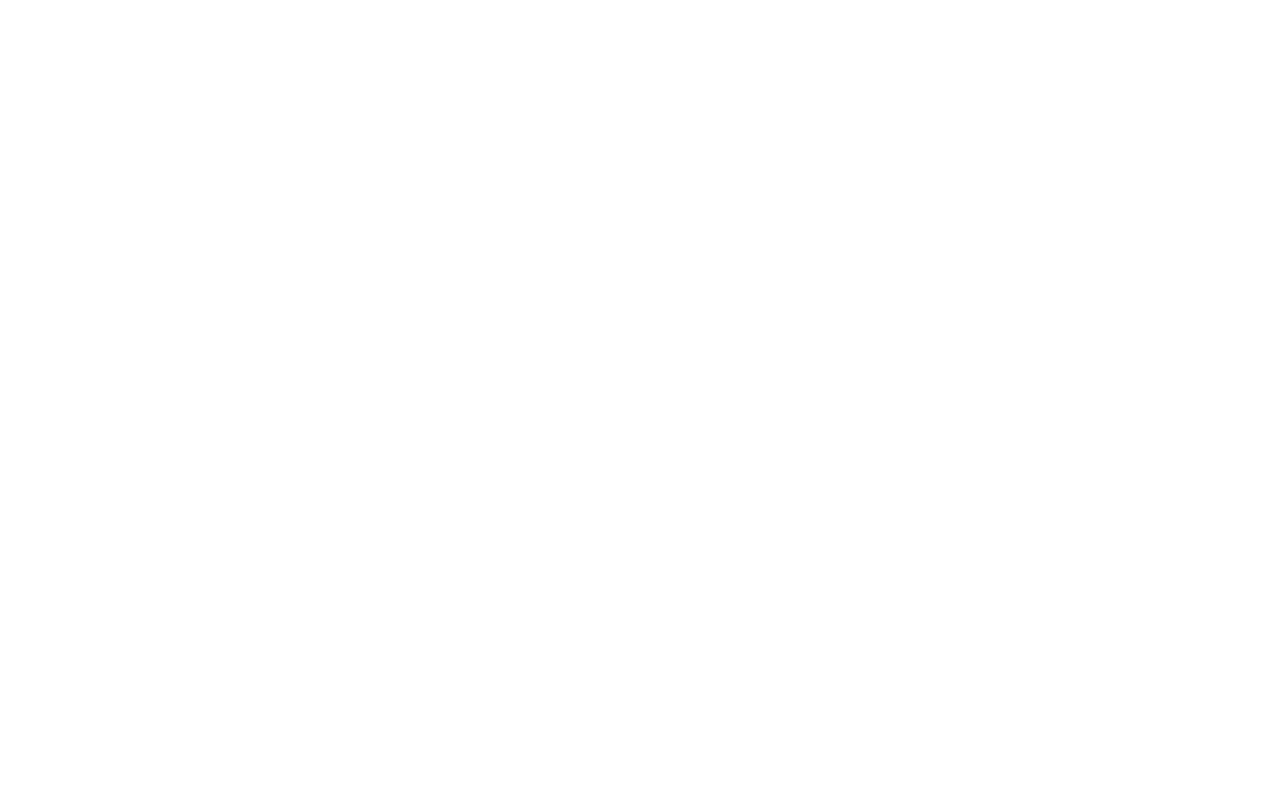
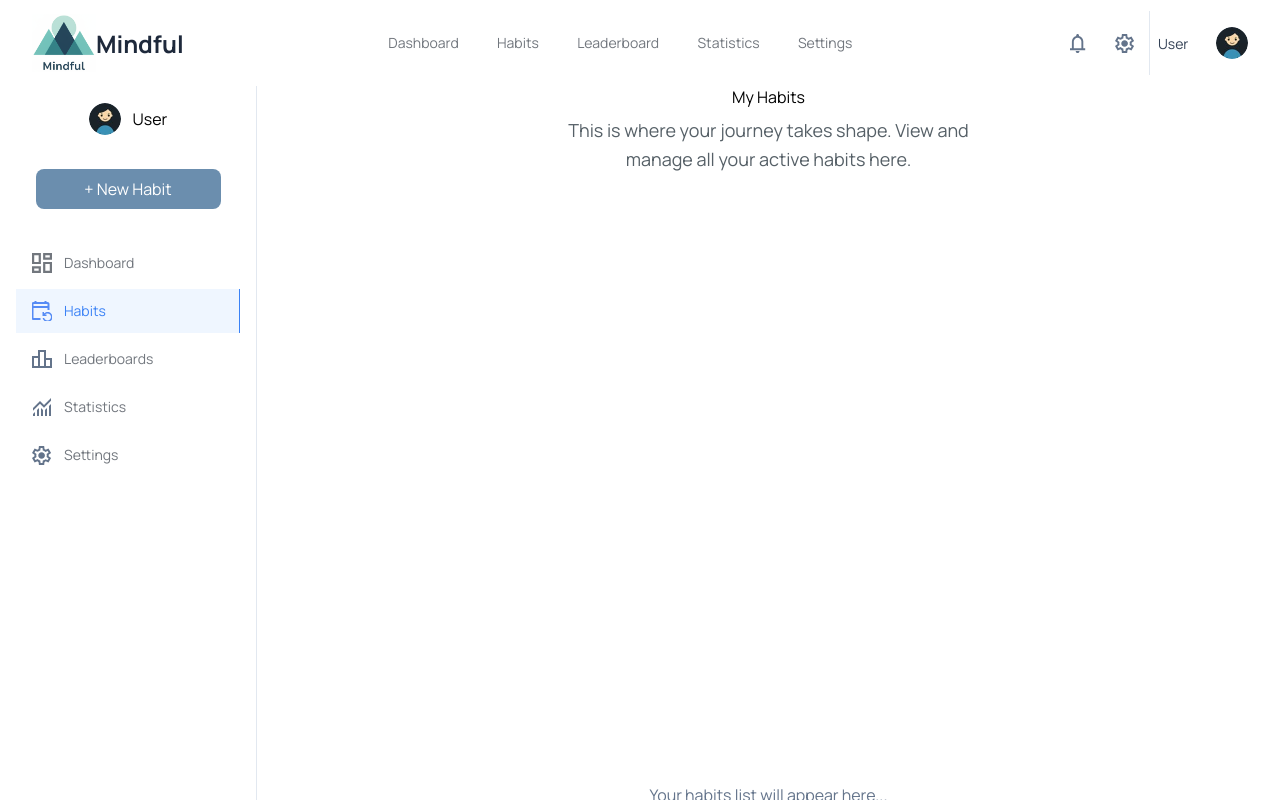
Before and after one commit to YaSidneva/habit-project, a React (Vite) app: page /habits in a window 1280 px wide. Before the commit this address had no page. Shown: the top 800 px of the page. Built offline with nearby package versions, Linux system fonts and the light colour scheme.

Commit message:
add habits page

```diff
--- a/src/App.jsx
+++ b/src/App.jsx
@@ -4,6 +4,7 @@
 import AuthForm from './components/AuthForm'
 import TelegramAuth from './pages/TelegramAuth'
 import Dashboard from './pages/Dashboard.jsx'
+import Habits from "./pages/Habits.jsx";
 
 function App() {
     const navigate = useNavigate()
@@ -26,7 +27,8 @@
 
         // 3. Проверяем при фокусе (если попап закрылся, а события выше не сработали)
         const handleFocus = () => {
-            if (localStorage.getItem('user')) {
+            const isAuthPage = window.location.pathname === '/' || window.location.pathname === '/login';
+            if (localStorage.getItem('user') && isAuthPage) {
                 navigate('/dashboard');
             }
         };
@@ -67,6 +69,7 @@
             <Route path="/login" element={<AuthForm />} />
             <Route path="/auth/telegram" element={<TelegramAuth />} />
             <Route path="/dashboard" element={<Dashboard />} />
+            <Route path="/habits" element={<Habits />} />
         </Routes>
     )
 }
--- a/src/components/Header.jsx
+++ b/src/components/Header.jsx
@@ -38,6 +38,7 @@
 
             <nav>
                 <Link to="/dashboard">Dashboard</Link>
+                <Link to="/habits">Habits</Link>
                 <Link to="/" onClick={(e) => handleProtectedClick(e, 'auth-section')}>Leaderboard</Link>
                 <Link to="/" onClick={(e) => handleProtectedClick(e, 'auth-section')}>Statistics</Link>
                 <Link to="/" onClick={(e) => handleProtectedClick(e, 'auth-section')}>Settings</Link>
--- a/src/components/Sidebar.css
+++ b/src/components/Sidebar.css
@@ -37,8 +37,12 @@
     border-right: 1px solid #3B82F6;
 }
 
-.sidebarIconDashboard path {
+.sidebarNavDashboard .sidebarIconDashboard path {
    fill: #3B82F6;
+}
+
+.sidebarNavDashboard .sidebarIconHabits {
+    filter: invert(48%) sepia(79%) saturate(2476%) hue-rotate(201deg) brightness(101%) contrast(92%);
 }
 
 .sidebarIconHabits {
--- a/src/components/Sidebar.jsx
+++ b/src/components/Sidebar.jsx
@@ -1,4 +1,4 @@
-import { Link } from 'react-router-dom'
+import { NavLink, Link } from 'react-router-dom'
 import './Sidebar.css'
 
 export default function Sidebar({ onAddNew }) {
@@ -16,13 +16,31 @@
         </div>
             <button className="addNewHabit" onClick={onAddNew}>+ New Habit</button>
             <nav className="sidebarNav">
-                <Link to="/dashboard" className="sidebarNavItem sidebarNavDashboard"> <svg  className="sidebarNavIcon sidebarIconDashboard" width="18" height="18" viewBox="0 0 18 18" fill="none" xmlns="http://www.w3.org/2000/svg">
-                    <path d="M10 6V0H18V6H10V6M0 10V0H8V10H0V10M10 18V8H18V18H10V18M0 18V12H8V18H0V18M2 8H6V2H2V8V8M12 16H16V10H12V16V16M12 4H16V2H12V4V4M2 16H6V14H2V16V16M6 8V8V8V8V8V8M12 4V4V4V4V4V4M12 10V10V10V10V10V10M6 14V14V14V14V14V14" fill="#64748B"/>
-                </svg>Dashboard</Link>
-                <Link to="/" className="sidebarNavItem"> <div className="sidebarNavIcon sidebarIconHabits"></div>Habits</Link>
-                <Link to="/" className="sidebarNavItem"> <div className="sidebarNavIcon sidebarIconLeaderboard"></div>Leaderboards</Link>
-                <Link to="/" className="sidebarNavItem"> <div className="sidebarNavIcon sidebarIconStatistics"></div>Statistics</Link>
-                <Link to="/" className="sidebarNavItem"><div className="sidebarNavIcon sidebarIconSettings"></div>Settings</Link>
+                <NavLink
+                    to="/dashboard"
+                    className={({ isActive }) =>
+                        isActive ? "sidebarNavItem sidebarNavDashboard" : "sidebarNavItem"
+                    }
+                >
+                    <svg className="sidebarNavIcon sidebarIconDashboard" width="18" height="18" viewBox="0 0 18 18" fill="none" xmlns="http://www.w3.org/2000/svg">
+                        <path d="M10 6V0H18V6H10V6M0 10V0H8V10H0V10M10 18V8H18V18H10V18M0 18V12H8V18H0V18M2 8H6V2H2V8V8M12 16H16V10H12V16V16M12 4H16V2H12V4V4M2 16H6V14H2V16V16M6 8V8V8V8V8V8M12 4V4V4V4V4V4M12 10V10V10V10V10V10M6 14V14V14V14V14V14" fill="currentColor"/>
+                    </svg>
+                    Dashboard
+                </NavLink>
+
+                <NavLink
+                    to="/habits"
+                    className={({ isActive }) =>
+                        isActive ? "sidebarNavItem sidebarNavDashboard" : "sidebarNavItem"
+                    }
+                >
+                    <div className="sidebarNavIcon sidebarIconHabits"></div>
+                    Habits
+                </NavLink>
+
+                <NavLink to="/leaderboard" className="sidebarNavItem"> <div className="sidebarNavIcon sidebarIconLeaderboard"></div>Leaderboards</NavLink>
+                <NavLink to="/statistics" className="sidebarNavItem"> <div className="sidebarNavIcon sidebarIconStatistics"></div>Statistics</NavLink>
+                <NavLink to="/settings" className="sidebarNavItem"><div className="sidebarNavIcon sidebarIconSettings"></div>Settings</NavLink>
             </nav>
         </div>
     )
--- a/src/pages/Dashboard.jsx
+++ b/src/pages/Dashboard.jsx
@@ -5,6 +5,7 @@
 import Sidebar from '../components/Sidebar.jsx'
 import DashboardMainContainer from "../components/DashboardMainContainer.jsx";
 import NewHabit from "../components/NewHabit.jsx";
+import Footer from "../components/Footer.jsx";
 
 export default function Dashboard() {
     const userData = localStorage.getItem('user')
@@ -30,6 +31,7 @@
                     />
                 )}
             </main>
+            <Footer />
         </div>
     )
 }
--- /dev/null
+++ b/src/pages/Habits.jsx
@@ -0,0 +1,42 @@
+import { useState } from 'react'
+import './Dashboard.css'
+
+import Header from '../components/Header.jsx'
+import Sidebar from '../components/Sidebar.jsx'
+import NewHabit from "../components/NewHabit.jsx";
+import Footer from "../components/Footer.jsx";
+
+export default function Habits() {
+    const [isNewHabitOpen, setIsNewHabitOpen] = useState(false)
+
+    return (
+        <div className="habitsWrap">
+            <Header />
+            <main>
+                <Sidebar onAddNew={() => setIsNewHabitOpen(true)} />
+                <div className="dashboardMainContainer">
+                    <div className="dashboardMain">
+                        <div className="dashboardDesc">
+                            <div className="dashboardDescHeader">My Habits</div>
+                            <div className="dashboardDescText">This is where your journey takes shape. View and manage all your active habits here.</div>
+                        </div>
+                        {/* Здесь в будущем будет список привычек */}
+                        <div style={{ marginTop: '20px', color: '#64748B' }}>
+                            Your habits list will appear here...
+                        </div>
+                    </div>
+                </div>
+                {isNewHabitOpen && (
+                    <NewHabit
+                        onClose={() => setIsNewHabitOpen(false)}
+                        onSave={(data) => {
+                            console.log("Saving habit from Habits page:", data);
+                            setIsNewHabitOpen(false);
+                        }}
+                    />
+                )}
+            </main>
+            <Footer />
+        </div>
+    )
+}
```
